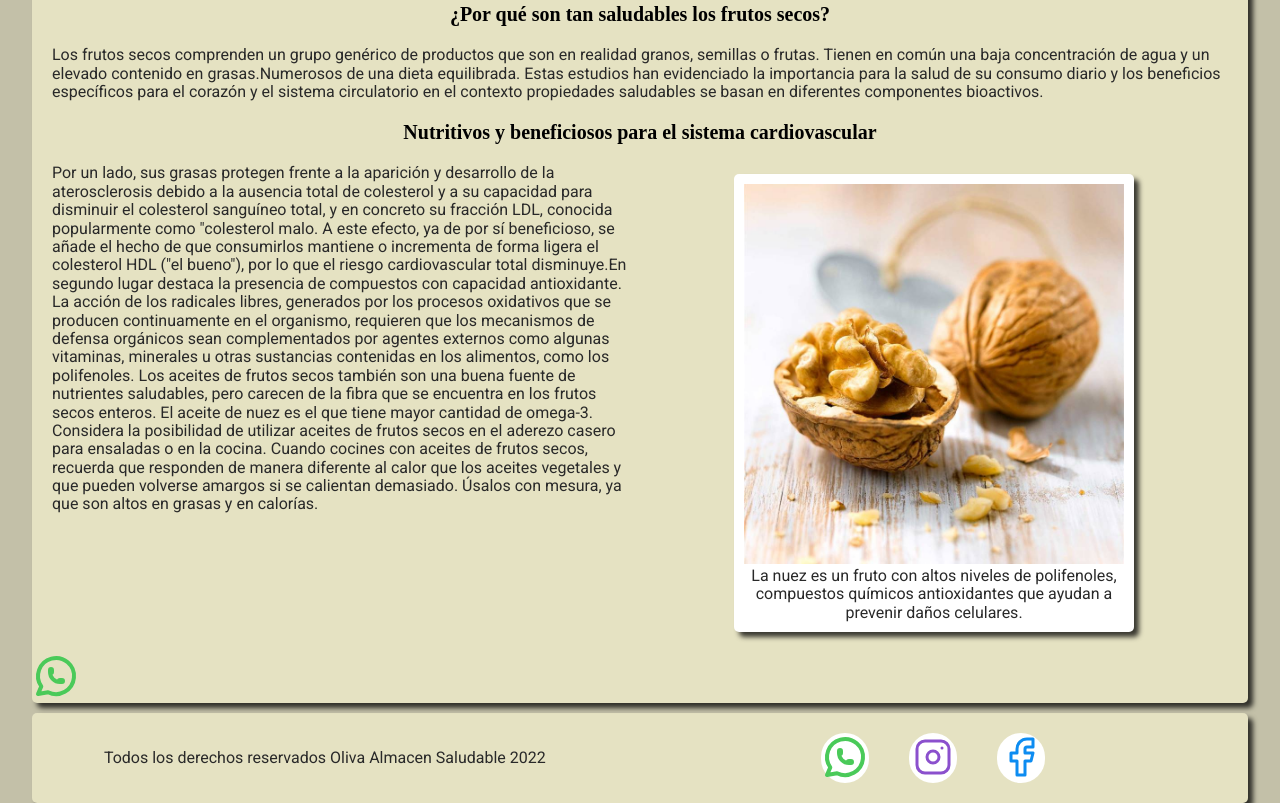
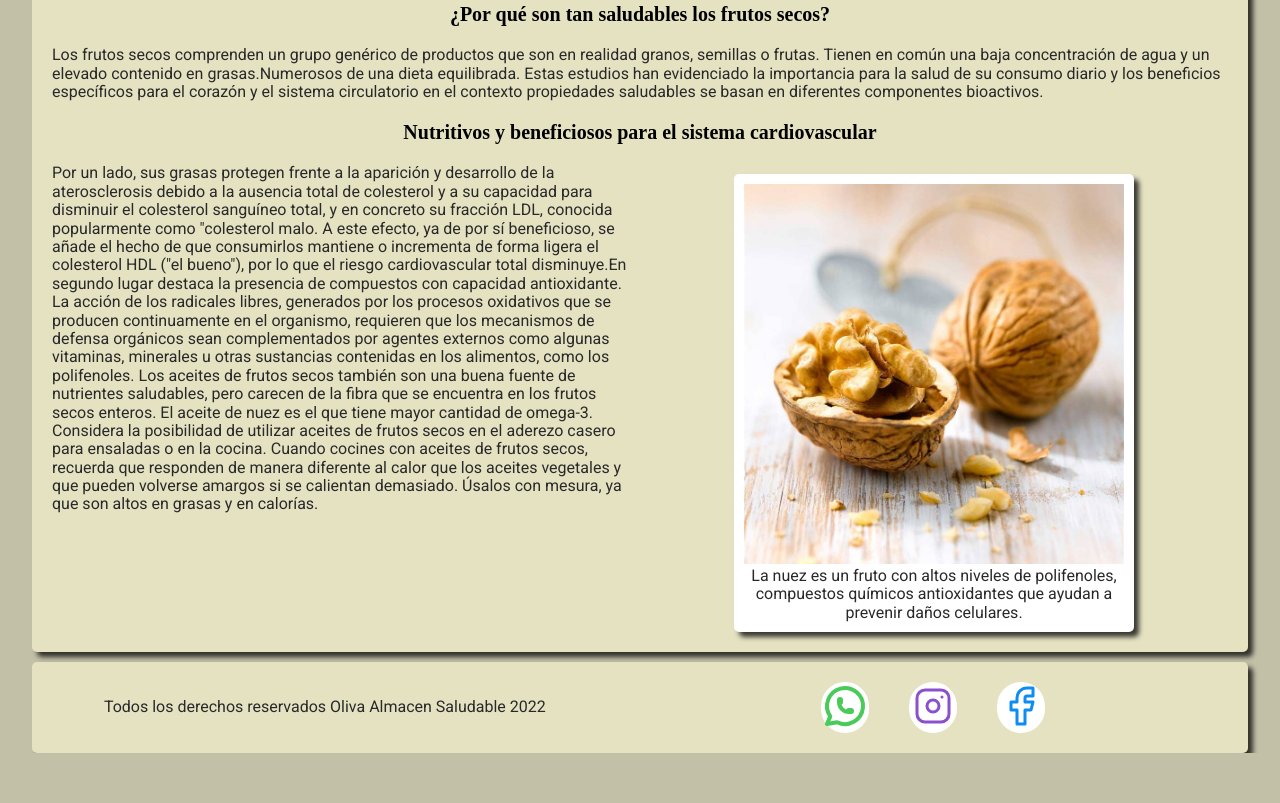
Before and after one commit to CamiloFernandez/proyectoCoder, a website: page pages/info.html in a window 1280 px wide. Shown: the part 708-1511 px from the top of the page. After the commit the page ends 1461 px from the top, so only its background shows below. Drawn offline with Linux system fonts and the light colour scheme.

```diff
--- a/pages/info.html
+++ b/pages/info.html
@@ -80,19 +80,6 @@
         </div>
       </article>
     </section>
-
-    <div class="whatsapp">
-      <a href="https://wa.me/541128533922" target="_blank">
-        <svg xmlns="http://www.w3.org/2000/svg" class="icon icon-tabler icon-tabler-brand-whatsapp" width="48"
-          height="48" viewBox="0 0 24 24" stroke-width="2" stroke="#4ACA59" fill="none" stroke-linecap="round"
-          stroke-linejoin="round">
-          <path stroke="none" d="M0 0h24v24H0z" fill="none" />
-          <path d="M3 21l1.65 -3.8a9 9 0 1 1 3.4 2.9l-5.05 .9" />
-          <path
-            d="M9 10a0.5 .5 0 0 0 1 0v-1a0.5 .5 0 0 0 -1 0v1a5 5 0 0 0 5 5h1a0.5 .5 0 0 0 0 -1h-1a0.5 .5 0 0 0 0 1" />
-        </svg>
-      </a>
-    </div>
   </main>
 
   <!-- Footer -->
```
